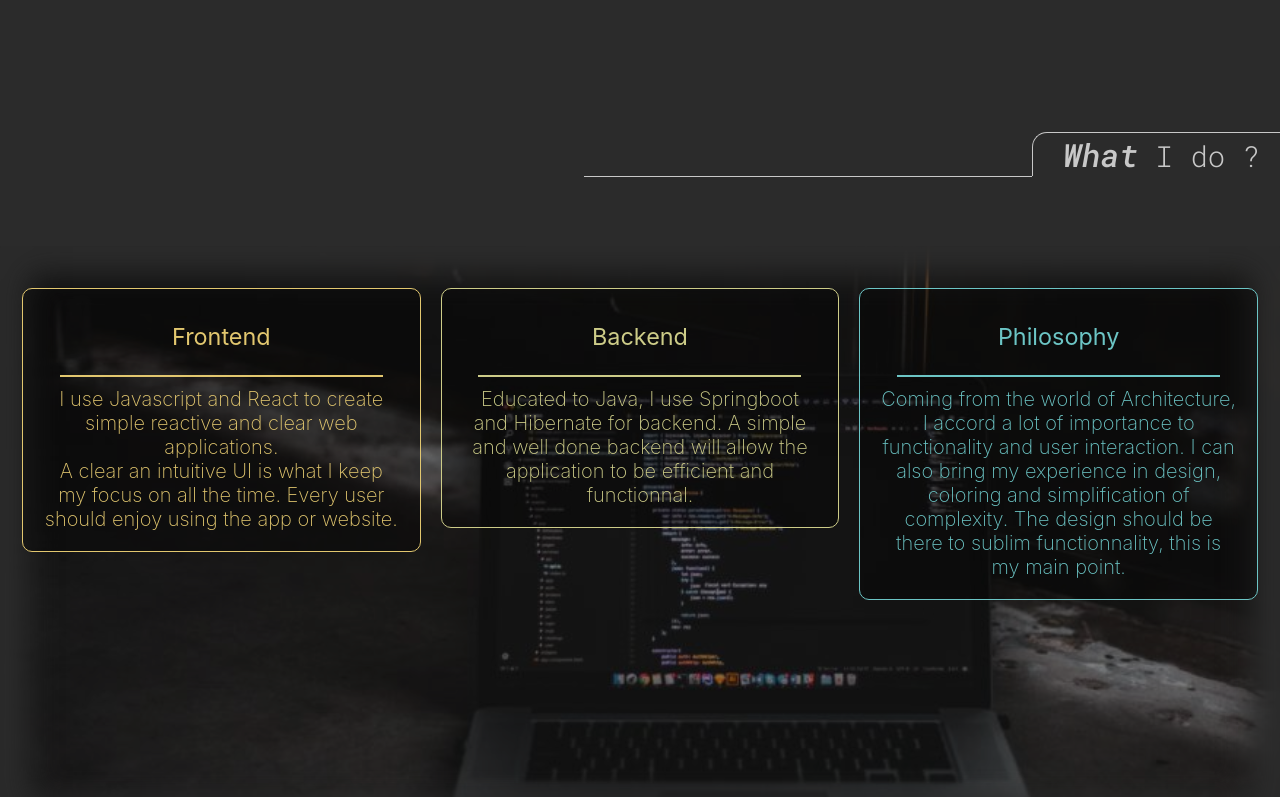
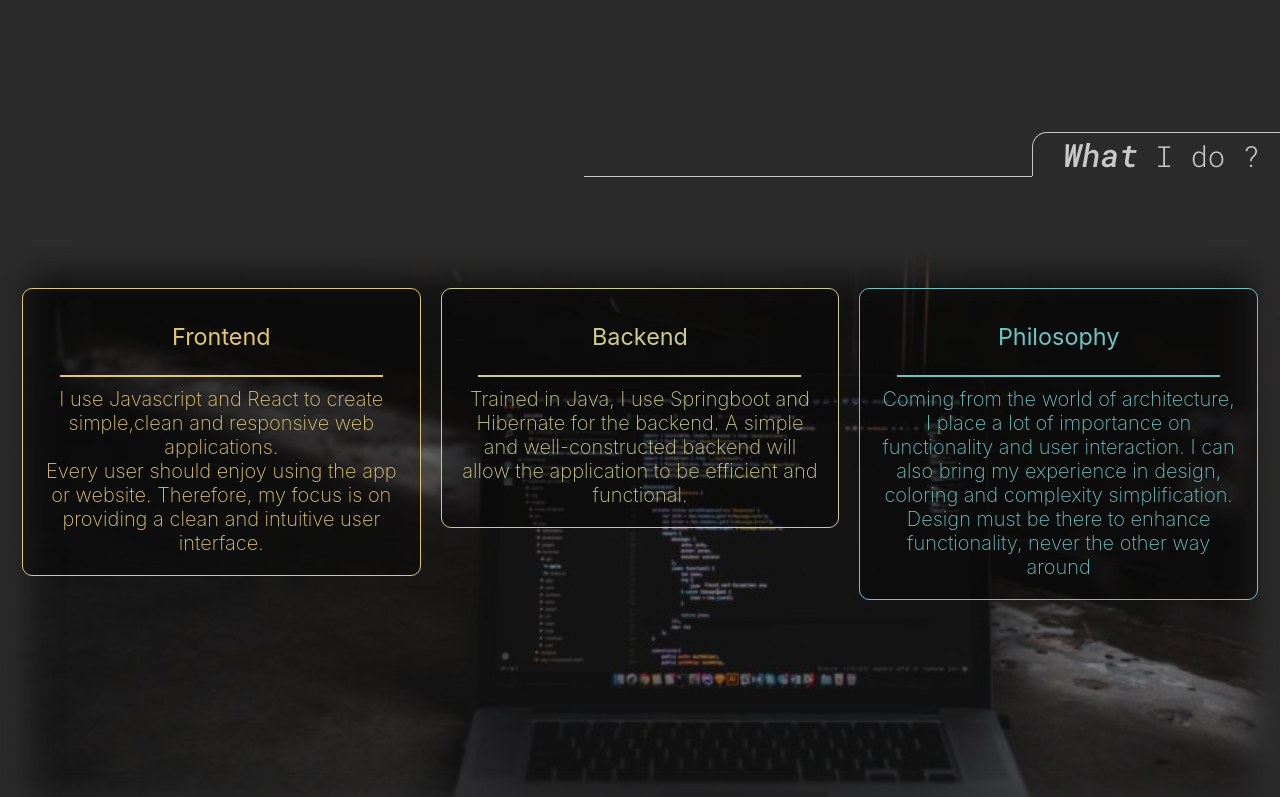
Before and after one commit to clecardona/portfolio_clecardona, a React (Create React App) app: page / in a window 1280 px wide. Shown: the part 543-1340 px from the top of the page. Built offline with nearby package versions, Linux system fonts and the light colour scheme.

Commit message:
polishing

```diff
--- a/public/index.html
+++ b/public/index.html
@@ -3,14 +3,21 @@
   <head>
     <meta charset="utf-8" />
     <link rel="icon" href="%PUBLIC_URL%/favicon.ico" />
+
+
+    <title>Portfolio</title>
+
+    <meta name="title" property="og:title" content="Portfolio Clement Cardona">
+
+    <meta property="og:type" content="Portfolio">
+    <meta name="author" content="Clement Cardona">
+    <meta name="description" property="og:description" content="Portfolio IT  Clement Cardona">
+    <meta name="image" property="og:image" content="https://clecardona.com/code/portfolio-it.jpg">
+
     <meta name="viewport" content="width=device-width, initial-scale=1" />
     <meta name="theme-color" content="#000000" />
-    <meta
-      name="description"
-      content="Portfolio Clement Cardona"
 
-    />
-    <meta property="og:image" content="https://clecardona.com/code/portfolio-it.png">
+
 
     <link rel="apple-touch-icon" href="%PUBLIC_URL%/logo192.png" />
     <!--
@@ -27,7 +34,7 @@
       work correctly both with client-side routing and a non-root public URL.
       Learn how to configure a non-root public URL by running `npm run build`.
     -->
-    <title>Portfolio</title>
+
   </head>
   <body>
     <noscript>You need to enable JavaScript to run this app.</noscript>
--- a/src/components/MeSection.jsx
+++ b/src/components/MeSection.jsx
@@ -1,7 +1,6 @@
 export default function MeSection() {
   return (
     <section className="me">
-
       <div className="quote">"</div>
       <div className="bloc">
         <span className="wb">I grew up in Nice, France.</span>
@@ -11,16 +10,17 @@ export default function MeSection() {
         </span>
         <span className="ysi">
           From there I choosed to follow another passion and change carrier to
-          become a <span className="wb">developer</span>
+          become a<span className="wb">developer</span>
           <br />
         </span>
 
         <span className="bwb">Curious and creative.</span>
+        <span className="byb bold">Problem solving oriented.</span>
 
-        <span className="byb bold">Problem solving oriented.</span>
         <div className="yb">
           An easy going personality that enjoy teamwork and collaboration.
         </div>
+
         <span className="bwb">Aiming to stay positive in any situation.</span>
       </div>
       <div className="quote quote-end">"</div>
--- a/src/components/Sidebar.jsx
+++ b/src/components/Sidebar.jsx
@@ -1,12 +1,12 @@
 import { FontAwesomeIcon } from "@fortawesome/react-fontawesome";
-import { faChessKing, faEnvelope } from "@fortawesome/free-solid-svg-icons";
+import { faSpinner ,faBinoculars,faToolbox,faFolder} from "@fortawesome/free-solid-svg-icons";
 import {
   faGithub,
   faLinkedin,
   faSafari,
 } from "@fortawesome/free-brands-svg-icons";
 import { slide as Menu } from "react-burger-menu";
-import CC from '../assets/img/CC.jpeg'
+import CC from '../assets/img/CC.png'
 
 export default function Sidebar() {
   return (
@@ -15,28 +15,30 @@ export default function Sidebar() {
       <hr/>
 
       <div className="menu-item">
+      <FontAwesomeIcon icon={faSpinner} className="icon-menu" size="1x" />
+
         <a  className="menu-item-text" href="#what">
-          What I do
+          What I do ?
         </a>
       </div>
 
       <div className="menu-item">
-
+      <FontAwesomeIcon icon={faBinoculars} className="icon-menu"  size="1x" />
        <a  className="menu-item-text" href="#who">
-          Who I am
+          Who I am ?
         </a>
       </div>
 
       <div className="menu-item">
+      <FontAwesomeIcon icon={faFolder} className="icon-menu"  size="1x" />
         <a  className="menu-item-text" href="#selected">
           Selected Work
         </a>
       </div>
 
       <div className="menu-item">
-
-        <a  className="menu-item-text" href="#techno">
-          Technologies handled
+      <FontAwesomeIcon icon={faToolbox} className="icon-menu"  size="1x" />
+        <a  className="menu-item-text" href="#techno">Technologies handled
         </a>
       </div>
 
--- a/src/components/SkillSection.jsx
+++ b/src/components/SkillSection.jsx
@@ -4,25 +4,25 @@ export default function SkillSection() {
       <div className="skills-item frontend">
         <h3>Frontend</h3>
         <hr className="frontend"/>
-        I use Javascript and  React to create simple reactive and clear web applications.<br/>
-        A clear an intuitive UI is what I keep my focus on all the time.
+        I use Javascript and  React to create simple,clean and responsive  web applications.<br/>
         Every user should enjoy using the app or website.
+        Therefore, my focus is on providing a clean and intuitive user interface.
       </div>
       <div className="skills-item backend ">
         <h3>Backend</h3>
         <hr className="backend"/>
-        Educated to Java, I use Springboot and Hibernate for backend.
-        A simple and well done backend will allow the application to be efficient and functionnal.
+        Trained in Java, I use Springboot and Hibernate for the backend.
+        A simple and well-constructed backend will allow the application to be efficient and functional.
 
       </div>
       <div className="skills-item philosophy" >
         <h3>Philosophy</h3>
         <hr className="philosophy"/>
 
-        Coming from the world of Architecture,
-        I accord a lot of importance to functionality and user interaction.
-        I can also bring my experience in design, coloring and simplification of complexity.
-        The design should be there to sublim functionnality, this is my main point.
+        Coming from the world of architecture,
+        I place a lot of importance on functionality and user interaction.
+        I can also bring my experience in design, coloring and complexity simplification.
+        Design must be there to enhance functionality, never the other way around
 
       </div>
     </section>
--- a/src/styles/_burger.css
+++ b/src/styles/_burger.css
@@ -43,7 +43,7 @@
 
 /* Color/shape of close button cross */
 .bm-cross {
-  background: var(--backgrey);
+  background: white;
 }
 
 /*
@@ -85,14 +85,20 @@
 
 /*   /* Menu item including icon */
 .menu-item {
-  align-self: flex-start;
-  margin:15px 0;
-  /* gap: 20px; */
+  /* background: red; */
+  display: flex;
+
+  justify-content: flex-start;
+  align-content: center;
+  align-items: center;
+  justify-items: center;
+  margin:  12px;
+
 }
 
-.menu-item-text{
-    margin-left: 10px;
-    margin-bottom: 10px;
+.icon-menu{
+  /* background-color: blue; */
+  margin-right: 20px;
 }
 
 .menu-item-text:hover{
@@ -101,11 +107,6 @@
     transition: ease-in-out .3s;
 }
 
-.bm-menu-wrap img {
-margin-bottom: -5px ;
-}
-
-
 
 
 
```
Also changed, not shown: src/assets/img/CC copy.jpeg (added), src/assets/img/CC.png (added).
